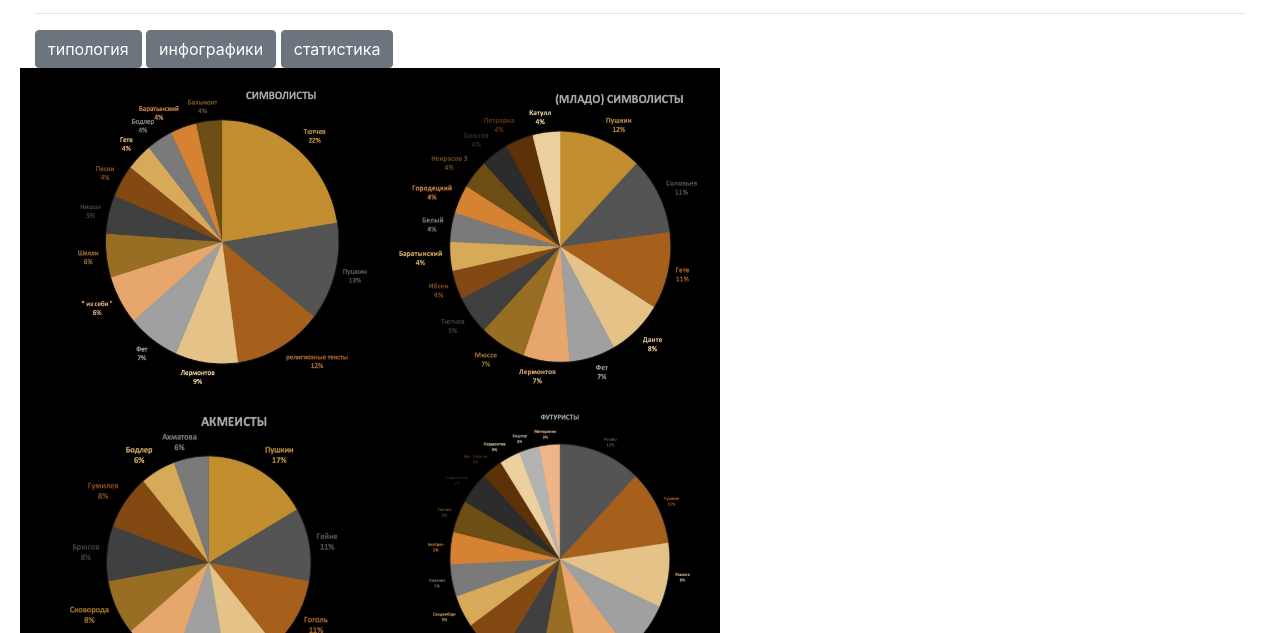
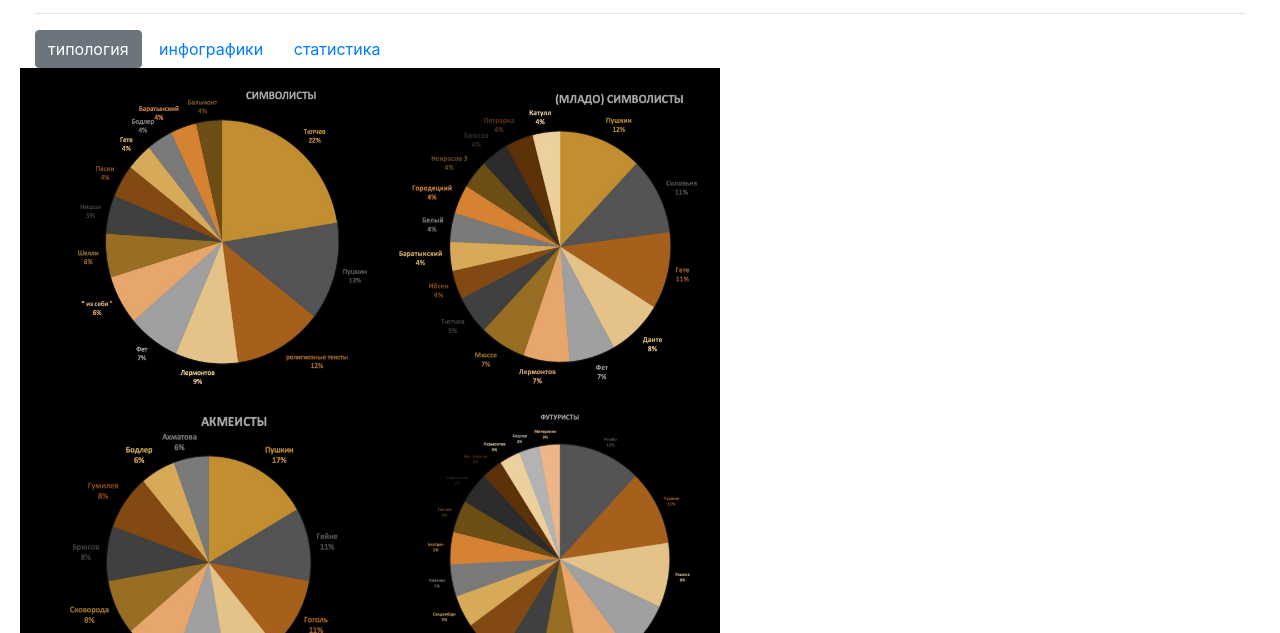
Before and after one commit to Kostoma/kostoma.github.io, a website: page index.html in a window 1280 px wide. Shown: the part 167-800 px from the top of the page. Drawn offline with Linux system fonts and the light colour scheme.

Commit message:
Update index.html

```diff
--- a/index.html
+++ b/index.html
@@ -67,8 +67,8 @@
                 сейчас работают ВСЕ вкладки ))</p>
     <hr size=8>
                 <a href="#menu-toggle" class="btn btn-secondary" id="menu-toggle">типология</a>
-                <a href="#menu-togge" class="btn btn-secondary" id="menu-toggle">инфографики</a>
-                <a href="#menu-toggl" class="btn btn-secondary" id="menu-toggle">статистика</a>
+                <a href="#menu-toggle" class="btn btn-secondarfy" id="menu-toggle">инфографики</a>
+                <a href="#menu-toggle" class="btn btn-secondardy" id="menu-toggle">статистика</a>
                </div>
             <p><img src="o.jpg" width="700" height="950"></p>
 
```
